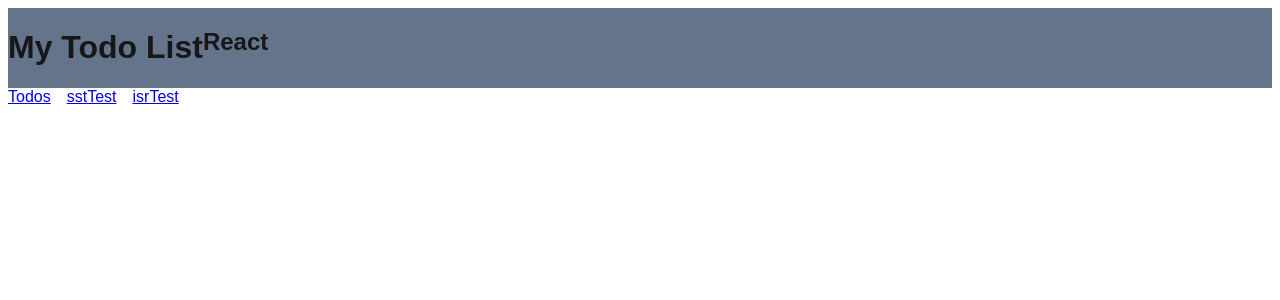
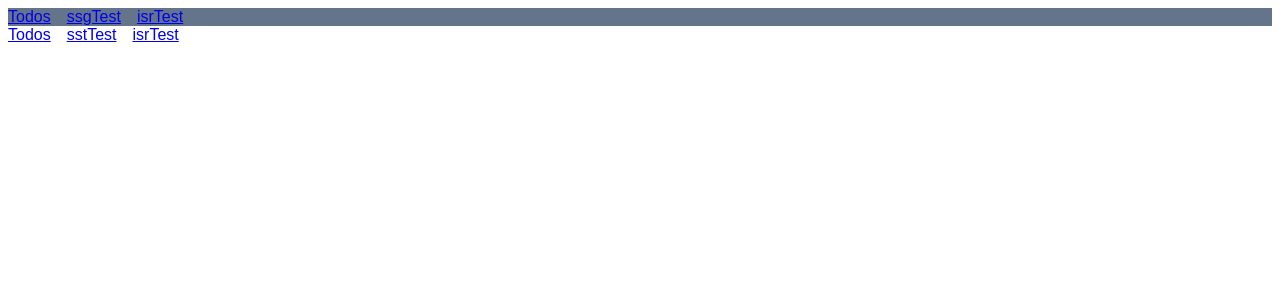
Before and after one commit to soo0297/nbcamp-st-timeattck-4, a Next.js app: page / in a window 1280 px wide. Shown: the top 300 px of the page. Built offline with nearby package versions, Linux system fonts and the light colour scheme.

Commit message:
헤더 수정

```diff
--- a/src/app/layout.tsx
+++ b/src/app/layout.tsx
@@ -1,6 +1,7 @@
 import type { Metadata } from "next";
 import localFont from "next/font/local";
 import "./globals.css";
+import Link from "next/link";
 
 const geistSans = localFont({
   src: "./fonts/GeistVF.woff",
@@ -28,9 +29,10 @@ export default function RootLayout({
       <body
         className={`${geistSans.variable} ${geistMono.variable} antialiased`}
       >
-        <header className="flex bg-slate-500">
-          <h1>My Todo List</h1>
-          <h2>React</h2>
+        <header className="flex bg-slate-500 gap-4">
+          <Link href="/todos">Todos</Link>
+          <Link href="/ssgTest">ssgTest</Link>
+          <Link href="/isrTest">isrTest</Link>
         </header>
         {children}
       </body>
```
